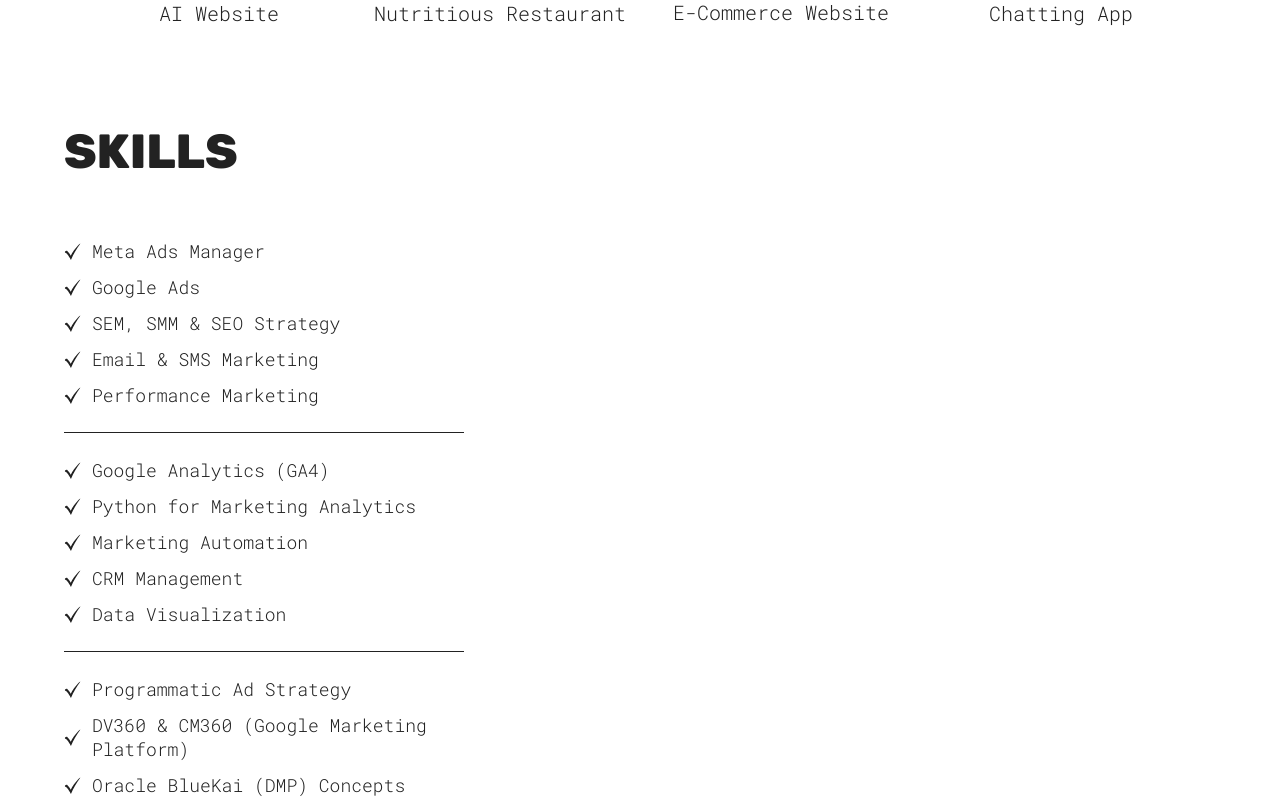
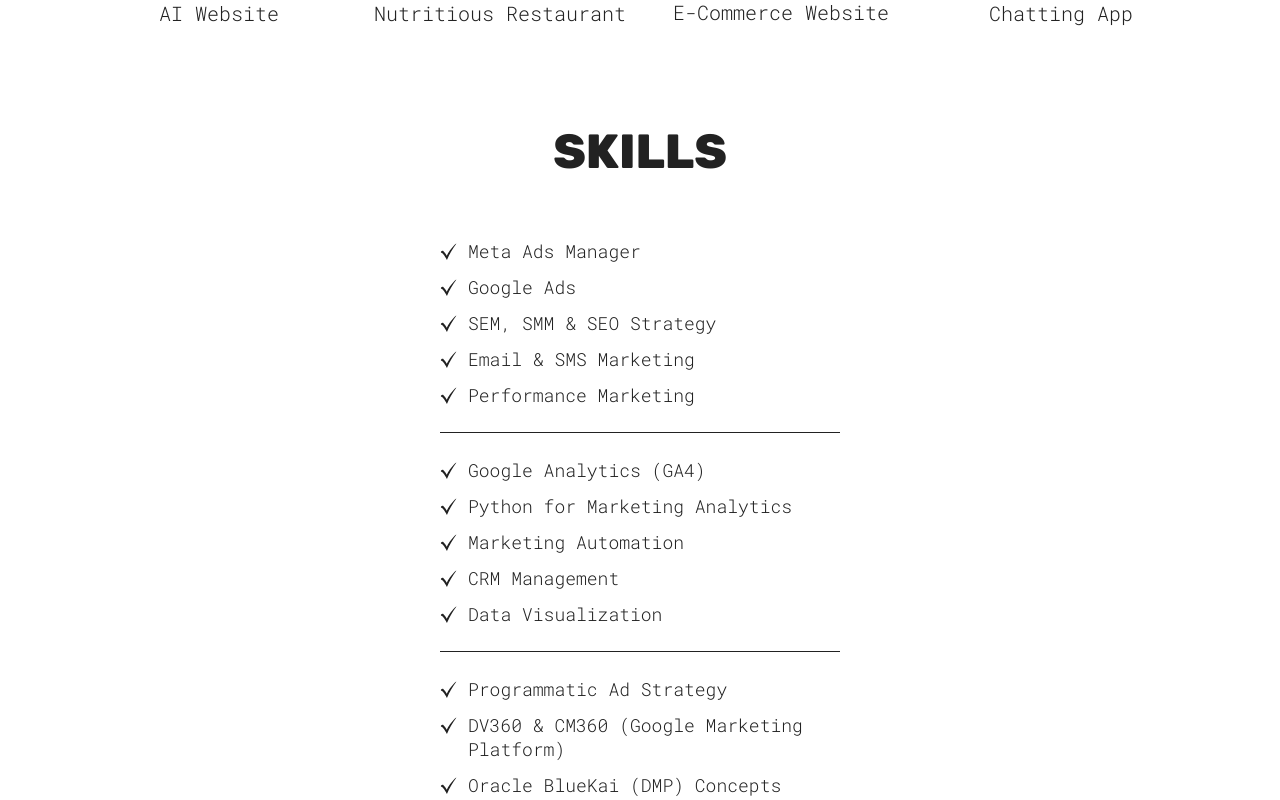
Before and after one commit to manimegalai2508/Portfolio, a React (Vite) app: page / in a window 1280 px wide. Shown: the part 1420-2220 px from the top of the page. Built offline with nearby package versions, Linux system fonts and the light colour scheme.

Commit message:
Update SkillsStyles.module.css

```diff
--- a/src/sections/Skills/SkillsStyles.module.css
+++ b/src/sections/Skills/SkillsStyles.module.css
@@ -1,27 +1,33 @@
 .container {
   display: flex;
   flex-direction: column;
-  align-items: flex-start; /* LEFT ALIGN EVERYTHING */
-  text-align: left;
+  align-items: center; /* center whole section */
+  text-align: left; /* important */
 }
 
 .skillList {
   display: flex;
-  flex-direction: column; /* STACK ITEMS VERTICALLY */
-  align-items: flex-start;
-  gap: 12px; /* clean spacing */
+  flex-direction: column;
+  gap: 12px;
   width: 100%;
   max-width: 400px;
 }
 
 .skillList span {
   display: flex;
-  align-items: center;
+  align-items: flex-start; /* align top if wraps */
   gap: 10px;
+  width: 100%;
+}
+
+.skillList span p {
+  margin: 0;
+  text-align: left;
 }
 
 .skillList img {
   width: 18px;
+  margin-top: 3px; /* keeps icon aligned with first line */
 }
 
 hr {
```
